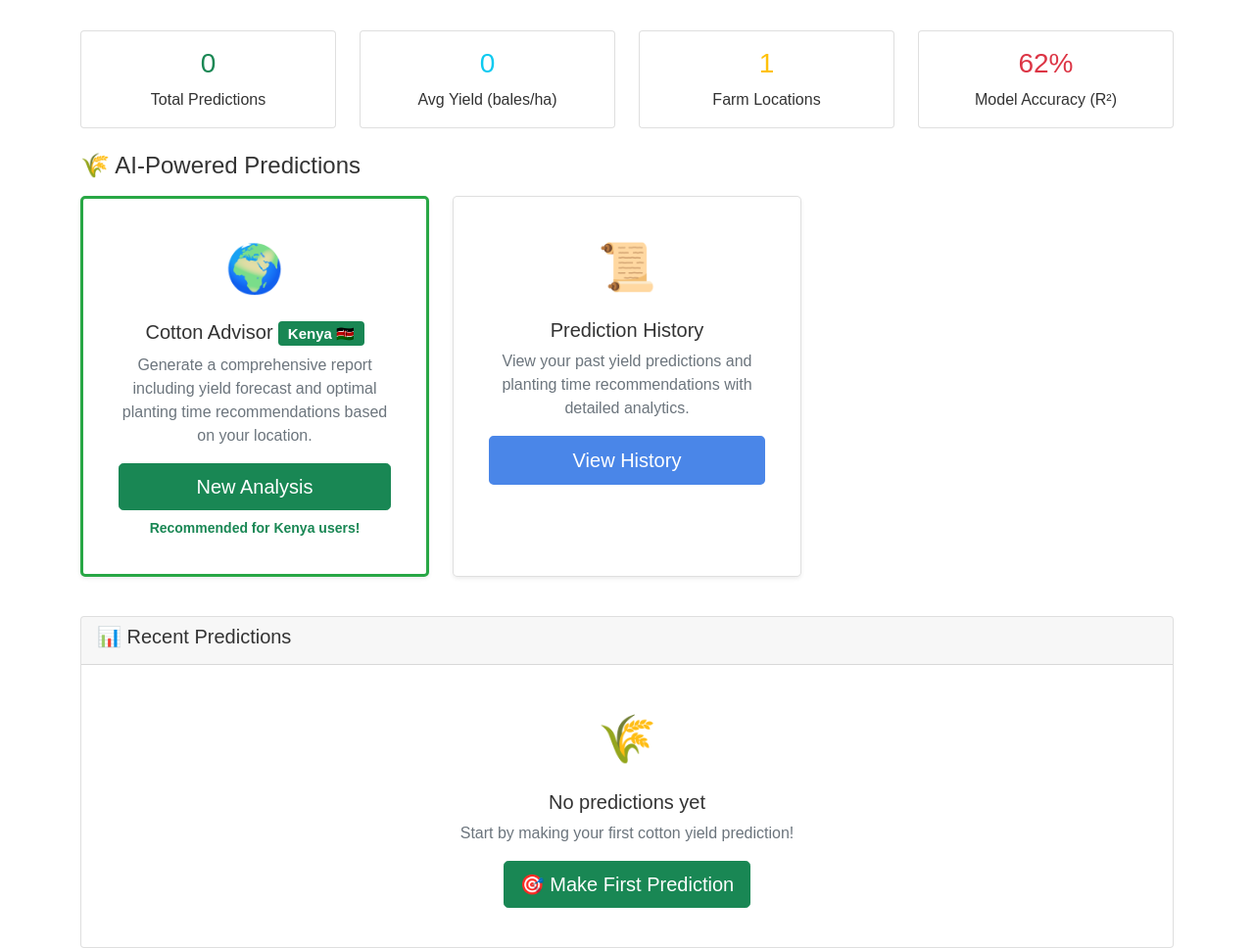
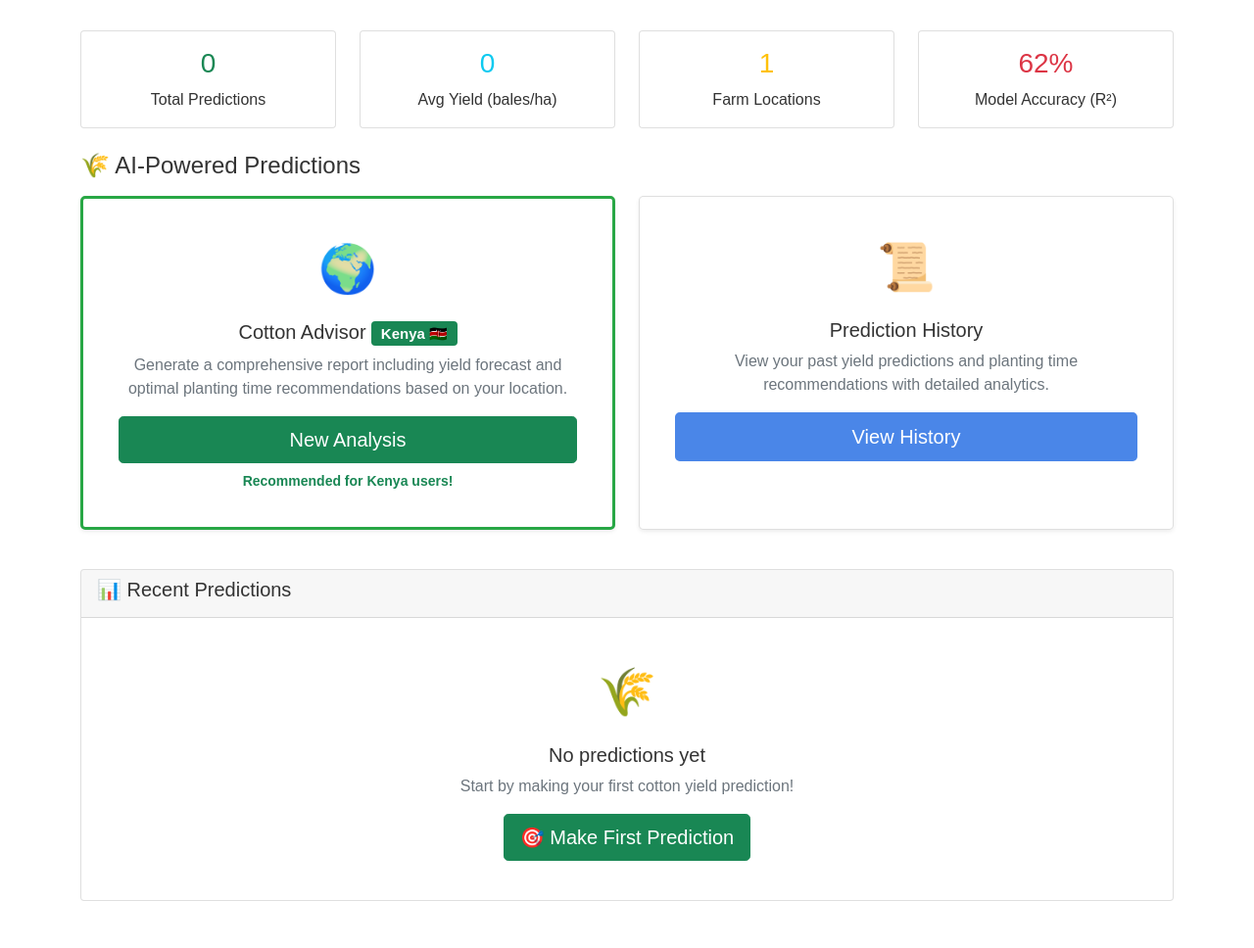
Before and after one commit to Thuita24/GRP-C-ISP-Thuita24, a Flask app: page /dashboard in a window 1280 px wide. Shown: the part 159-1127 px from the top of the page at 98% size. After the commit the page ends 1079 px from the top, so only its background shows below. Run offline with Flask 3, Linux system fonts and the light colour scheme; the visitor is signed in with stand-in values (Sample User, id 1); data comes from the database, SQL or seed files in the repository; data that the repository does not hold is empty; parts of the project's set-up code (start-up, migrations or seed data) failed here and were passed over.

Commit message:
Adjust Dashboard Layout to Fill Full Width

```diff
--- a/templates/dashboard.html
+++ b/templates/dashboard.html
@@ -70,14 +70,12 @@
     </div>
 </div>
 
-<!-- AI-Powered Prediction Features (3 CARDS) -->
 <div class="row mb-4">
     <div class="col-12">
         <h4 class="mb-3">🌾 AI-Powered Predictions</h4>
     </div>
 
-    <!-- Card 1: Geographic Yield Prediction (Main Feature) -->
-    <div class="col-md-4 mb-3">
+    <div class="col-md-6 mb-3">
         <div class="card feature-card shadow-sm h-100" style="border: 3px solid #28a745;">
             <div class="card-body text-center">
                 <div class="mb-3">
@@ -85,14 +83,13 @@
                 </div>
                 <h5 class="card-title">
                     Cotton Advisor
-                    <span class="badge bg-success">Kenya  🇰🇪</span>
+                    <span class="badge bg-success">Kenya 🇰🇪</span>
                 </h5>
                 <p class="card-text text-muted">
                     Generate a comprehensive report including yield forecast and optimal planting time recommendations based on your location.
-
                 </p>
                 <a href="{{ url_for('geographic.predict_form') }}" class="btn btn-success btn-lg w-100">
-                     New Analysis
+                    New Analysis
                 </a>
                 <small class="d-block mt-2 text-success fw-bold">
                     Recommended for Kenya users!
@@ -101,8 +98,7 @@
         </div>
     </div>
 
-    <!-- Card 2: Prediction History -->
-    <div class="col-md-4 mb-3">
+    <div class="col-md-6 mb-3">
         <div class="card feature-card shadow-sm h-100">
             <div class="card-body text-center">
                 <div class="mb-3">
@@ -114,7 +110,7 @@
                     with detailed analytics.
                 </p>
                 <a href="{{ url_for('geographic.history') }}" class="btn btn-primary btn-lg w-100">
-                     View History
+                    View History
                 </a>
             </div>
         </div>
```
